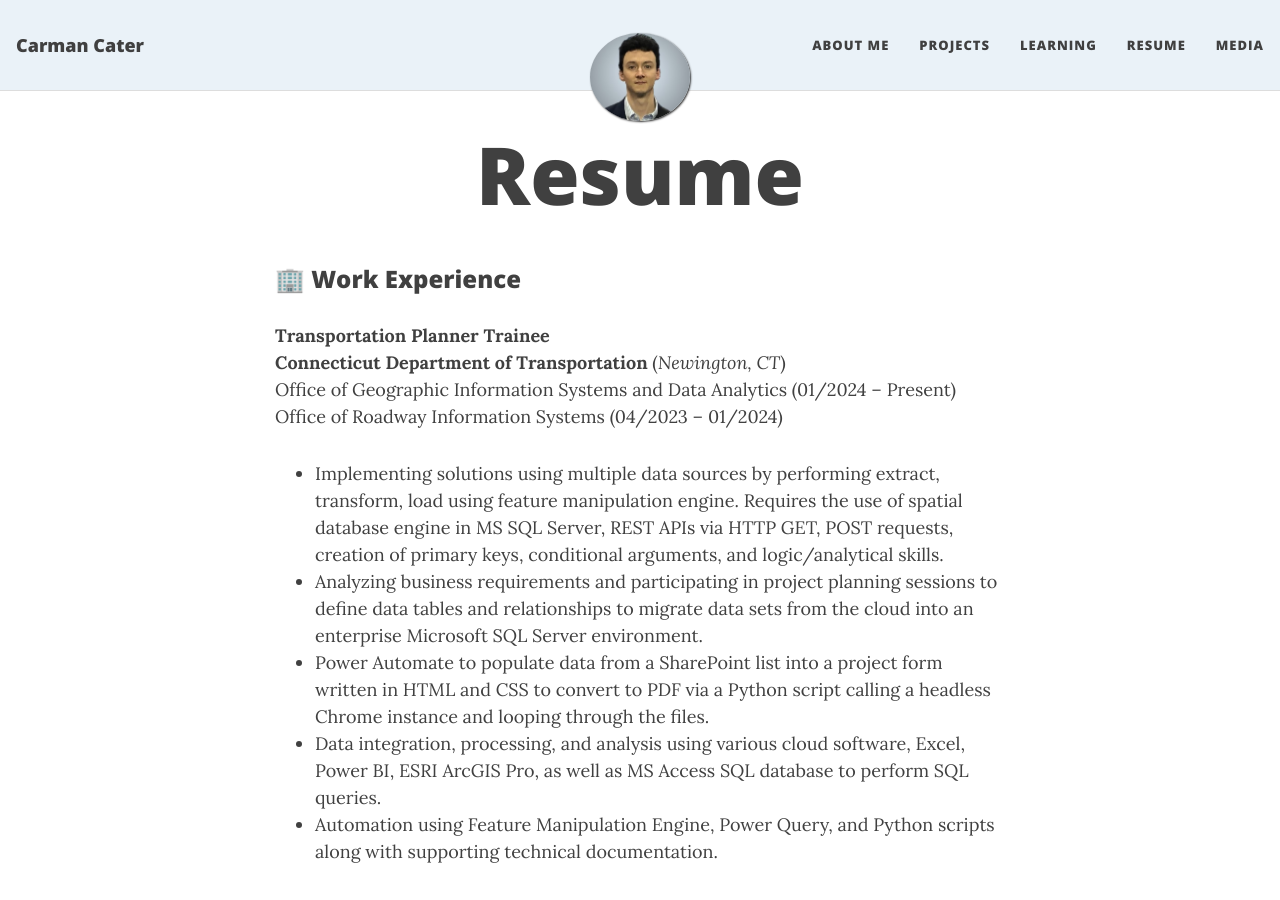
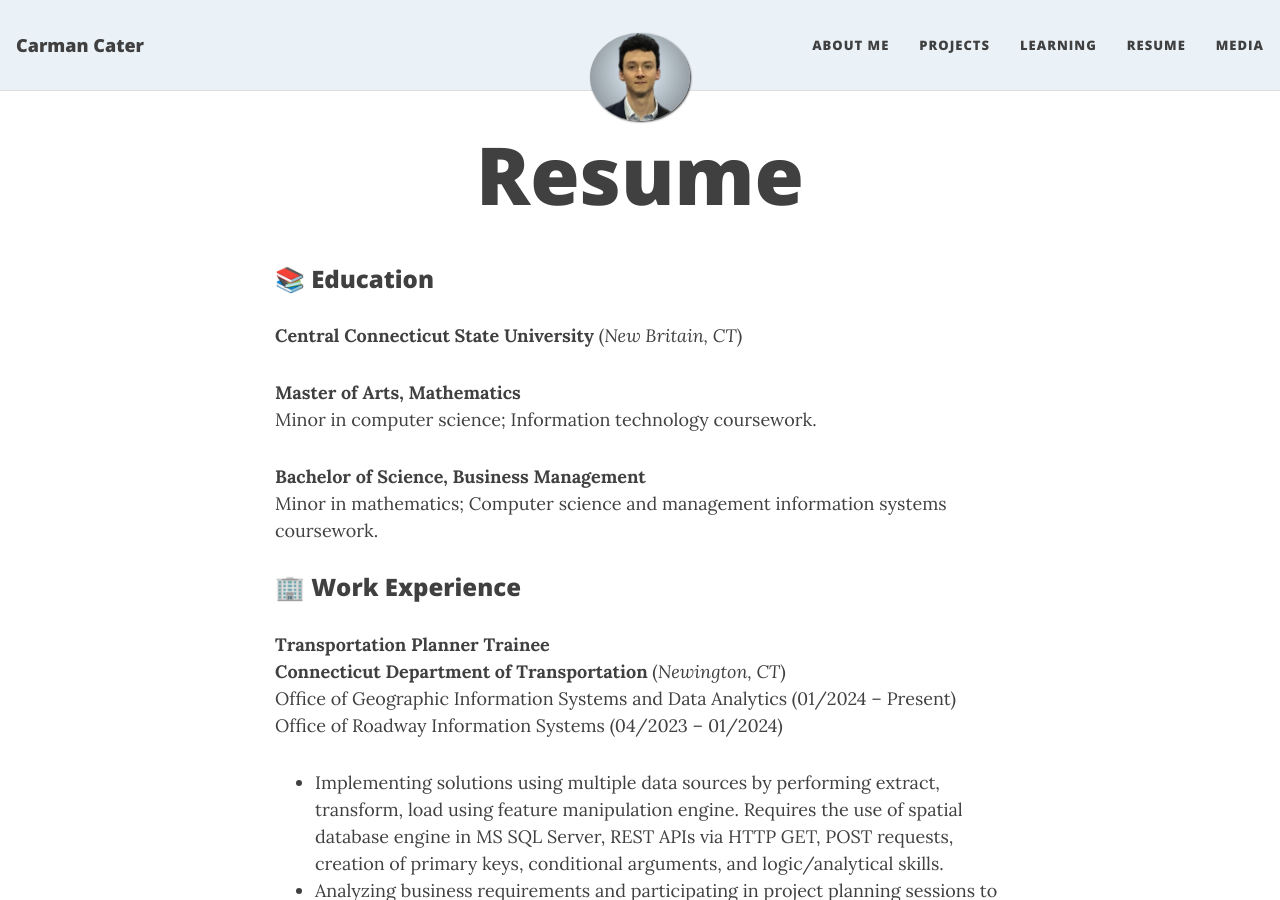
Before and after one commit to carmancater/carmancater.github.io, a Jekyll site: the page built from resume.md, in a window 1280 px wide and 900 px high. Built offline with Jekyll 4.4.1, drawn with Linux system fonts in a browser that asks for light colours; nearby versions of some CDN libraries; emoji names are drawn with the system emoji font; some of the changed text lies outside the part shown.

Commit message:
Update resume.md

```diff
--- a/resume.md
+++ b/resume.md
@@ -3,6 +3,16 @@ layout: page
 title: Resume
 share-title: Carman Cater - Resume
 ---
+
+### :books: Education
+
+**Central Connecticut State University** (*New Britain, CT*)
+
+**Master of Arts, Mathematics**
+Minor in computer science; Information technology coursework.
+
+**Bachelor of Science, Business Management**
+Minor in mathematics; Computer science and management information systems coursework.
 
 ### :office: Work Experience
 
```
Also changed, not shown: other parts of resume.md (+0 -10 lines).
